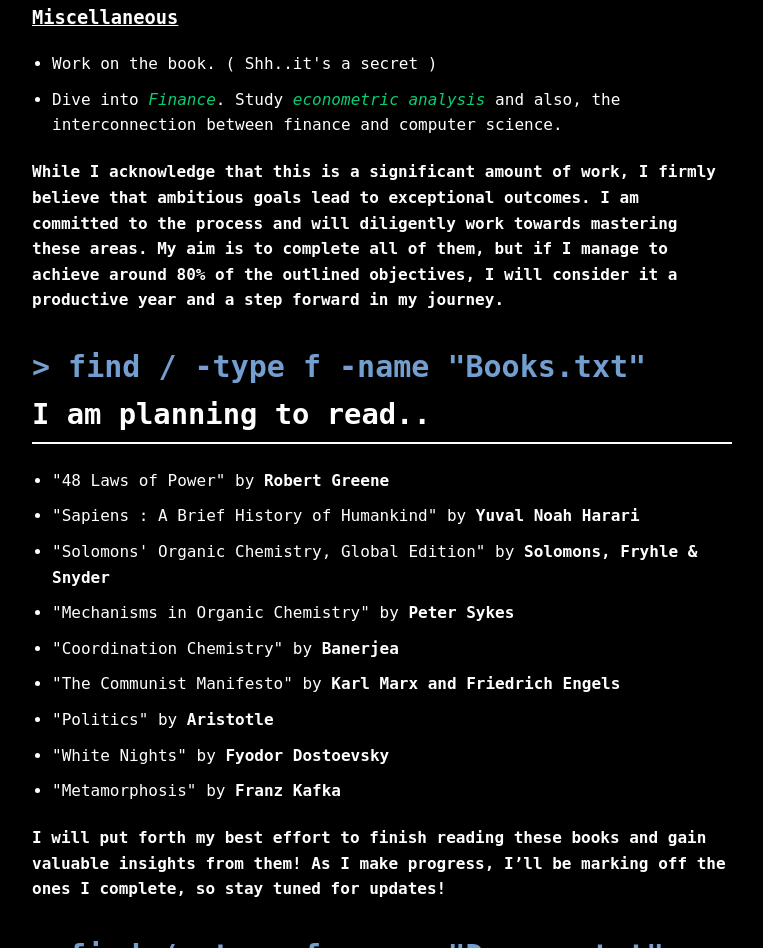
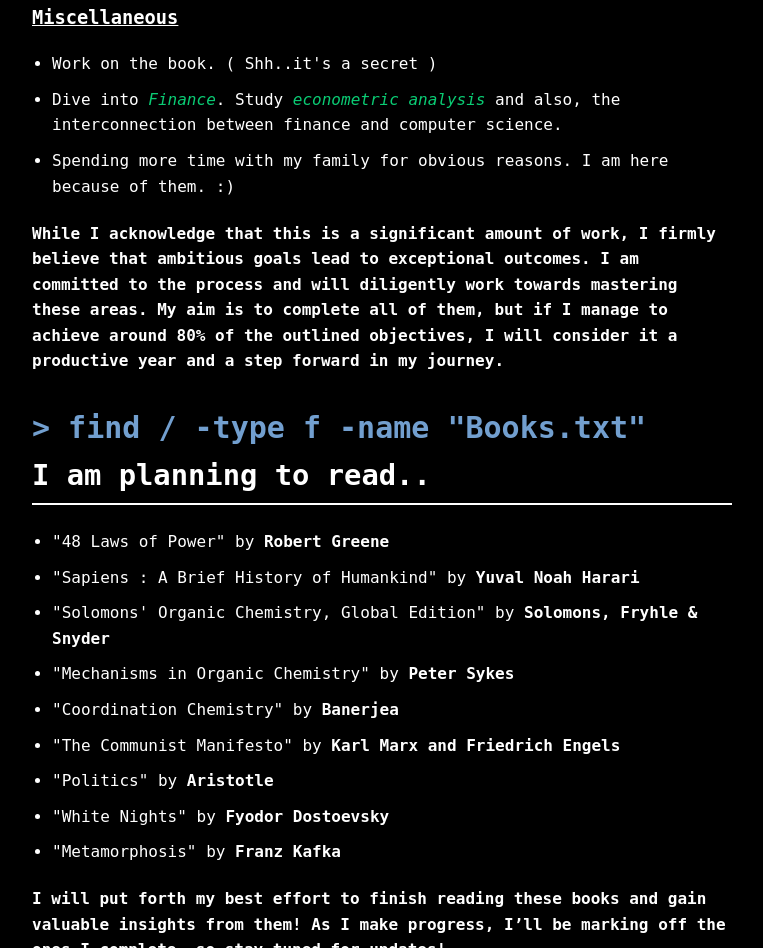
Before and after one commit to 0xSh4d3/parth-online-diary, a plain HTML site: page index.html in a window 1280 px wide. Shown: the part 2531-3479 px from the top of the page, without its empty margins (258-1021 px from the left). Drawn offline with Linux system fonts and the light colour scheme.

Commit message:
Added the most important commit!

```diff
--- a/index.html
+++ b/index.html
@@ -120,6 +120,7 @@
         <ul>
             <li>Work on the book. ( Shh..it's a secret )</li>
             <li>Dive into <span>Finance</span>. Study <span>econometric analysis</span> and also, the interconnection between finance and computer science.</li>
+            <li>Spending more time with my family for obvious reasons. I am here because of them. :)</li>
         </ul>
 
         <h4>While I acknowledge that this is a significant amount of work, I firmly believe that ambitious goals lead to exceptional outcomes. I am committed to the process and will diligently work towards mastering these areas. My aim is to complete all of them, but if I manage to achieve around 80% of the outlined objectives, I will consider it a productive year and a step forward in my journey.</h4>
```
